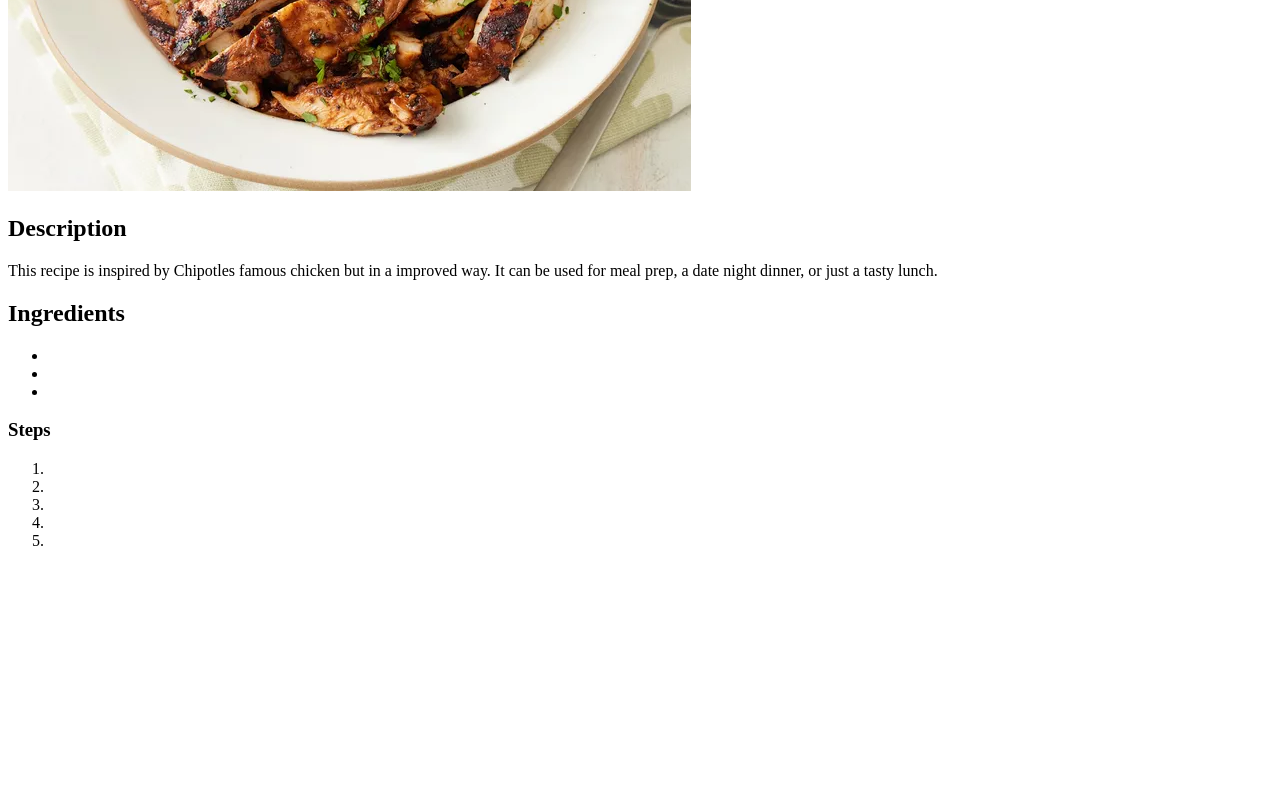
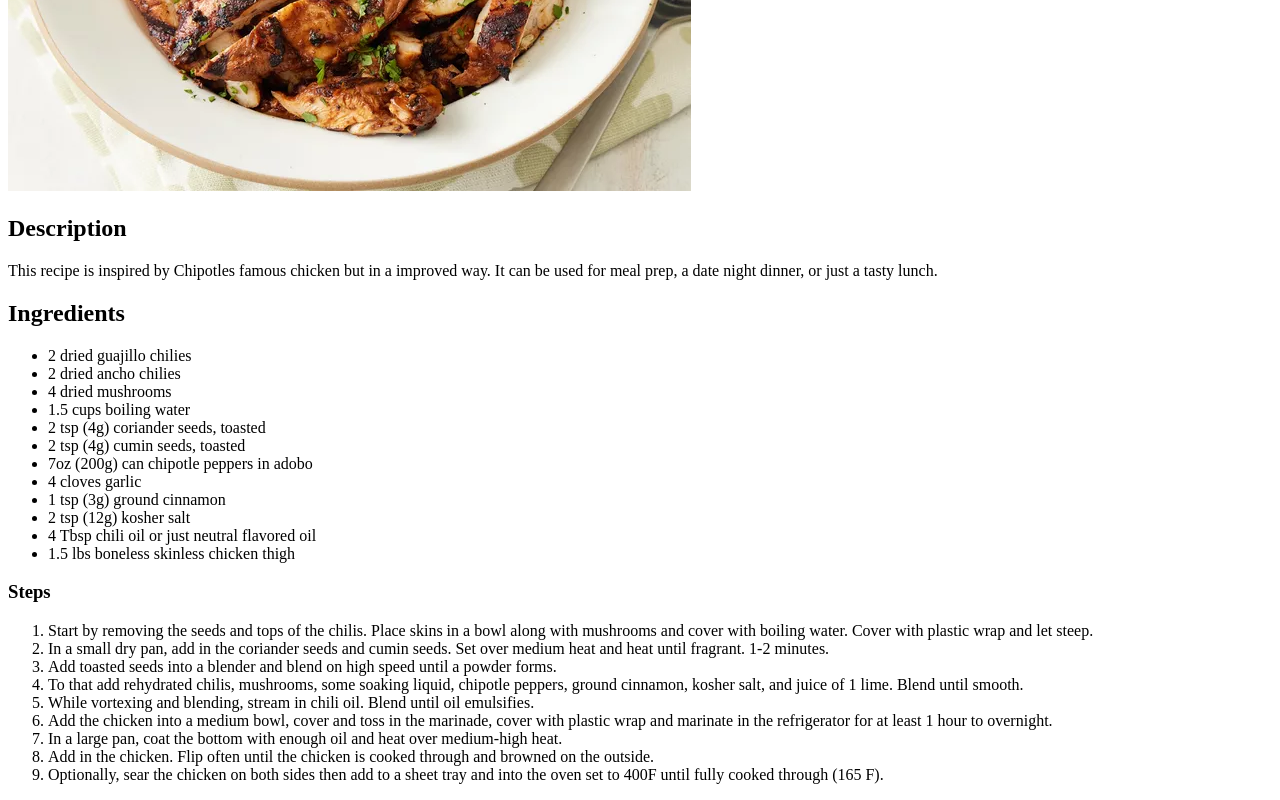
Before and after one commit to Ivan-Diaz-Code/odin-recipes, a plain HTML site: page recipes/chipotlechicken.html in a window 1280 px wide. Shown: the part 401-1201 px from the top of the page. Before the commit the page ends 967 px from the top, so only its background shows below. Drawn offline with Linux system fonts and the light colour scheme.

Commit message:
Finished chipotle chicken page/ added direction and ingredients

```diff
--- a/recipes/chipotlechicken.html
+++ b/recipes/chipotlechicken.html
@@ -15,17 +15,60 @@
     </p>
     <h2>Ingredients</h2>
     <ul>
-      <li></li>
-      <li></li>
-      <li></li>
+      <li>2 dried guajillo chilies</li>
+      <li>2 dried ancho chilies</li>
+      <li>4 dried mushrooms</li>
+      <li>1.5 cups boiling water</li>
+      <li>2 tsp (4g) coriander seeds, toasted</li>
+      <li>2 tsp (4g) cumin seeds, toasted</li>
+      <li>7oz (200g) can chipotle peppers in adobo</li>
+      <li>4 cloves garlic</li>
+      <li>1 tsp (3g) ground cinnamon</li>
+      <li>2 tsp (12g) kosher salt</li>
+      <li>4 Tbsp chili oil or just neutral flavored oil</li>
+      <li>1.5 lbs boneless skinless chicken thigh</li>
     </ul>
     <h3>Steps</h3>
     <ol>
-      <li></li>
-      <li></li>
-      <li></li>
-      <li></li>
-      <li></li>
+      <li>
+        Start by removing the seeds and tops of the chilis. Place skins in a
+        bowl along with mushrooms and cover with boiling water. Cover with
+        plastic wrap and let steep.
+      </li>
+      <li>
+        In a small dry pan, add in the coriander seeds and cumin seeds. Set over
+        medium heat and heat until fragrant. 1-2 minutes.
+      </li>
+      <li>
+        Add toasted seeds into a blender and blend on high speed until a powder
+        forms.
+      </li>
+      <li>
+        To that add rehydrated chilis, mushrooms, some soaking liquid, chipotle
+        peppers, ground cinnamon, kosher salt, and juice of 1 lime. Blend until
+        smooth.
+      </li>
+      <li>
+        While vortexing and blending, stream in chili oil. Blend until oil
+        emulsifies.
+      </li>
+      <li>
+        Add the chicken into a medium bowl, cover and toss in the marinade,
+        cover with plastic wrap and marinate in the refrigerator for at least 1
+        hour to overnight.
+      </li>
+      <li>
+        In a large pan, coat the bottom with enough oil and heat over
+        medium-high heat.
+      </li>
+      <li>
+        Add in the chicken. Flip often until the chicken is cooked through and
+        browned on the outside.
+      </li>
+      <li>
+        Optionally, sear the chicken on both sides then add to a sheet tray and
+        into the oven set to 400F until fully cooked through (165 F).
+      </li>
     </ol>
   </body>
 </html>
```
